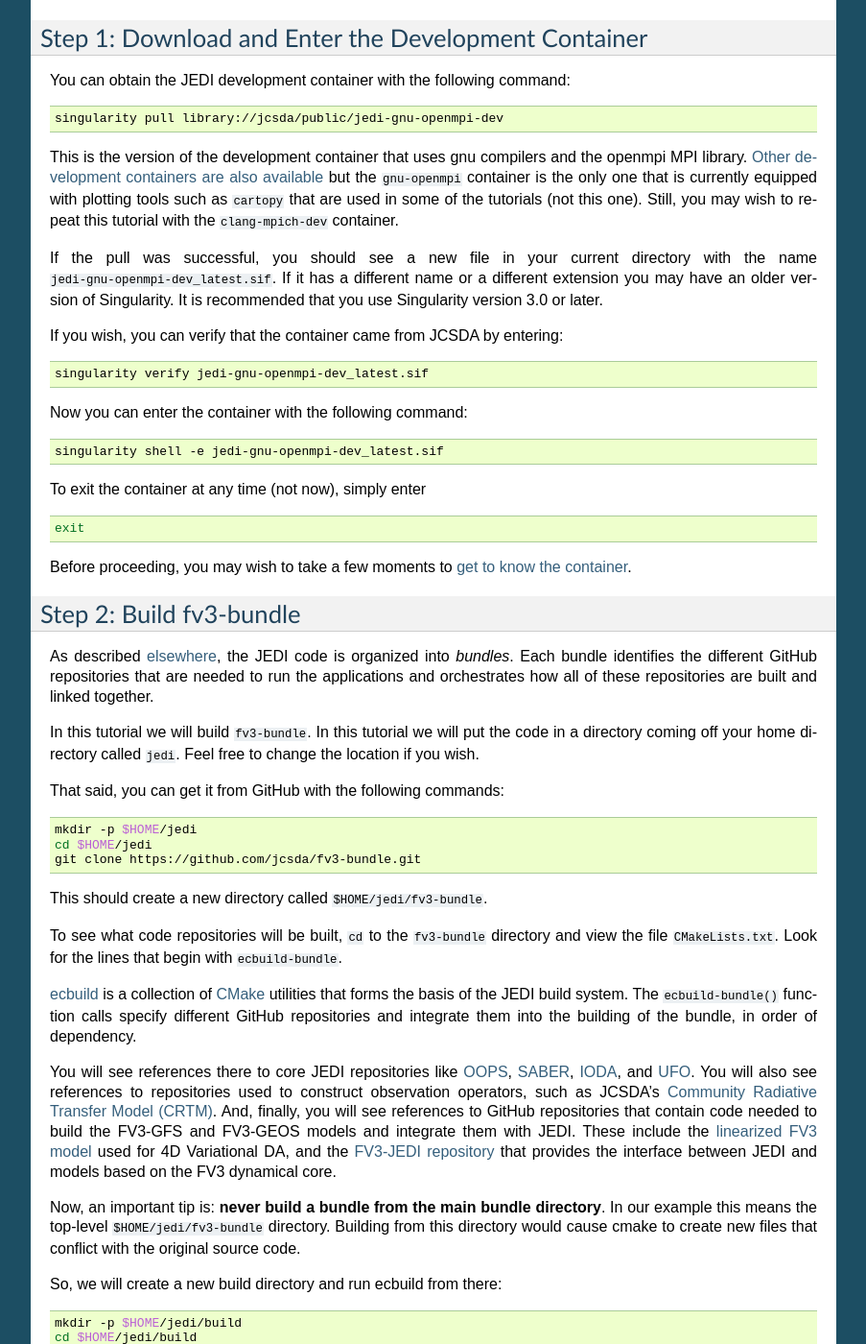
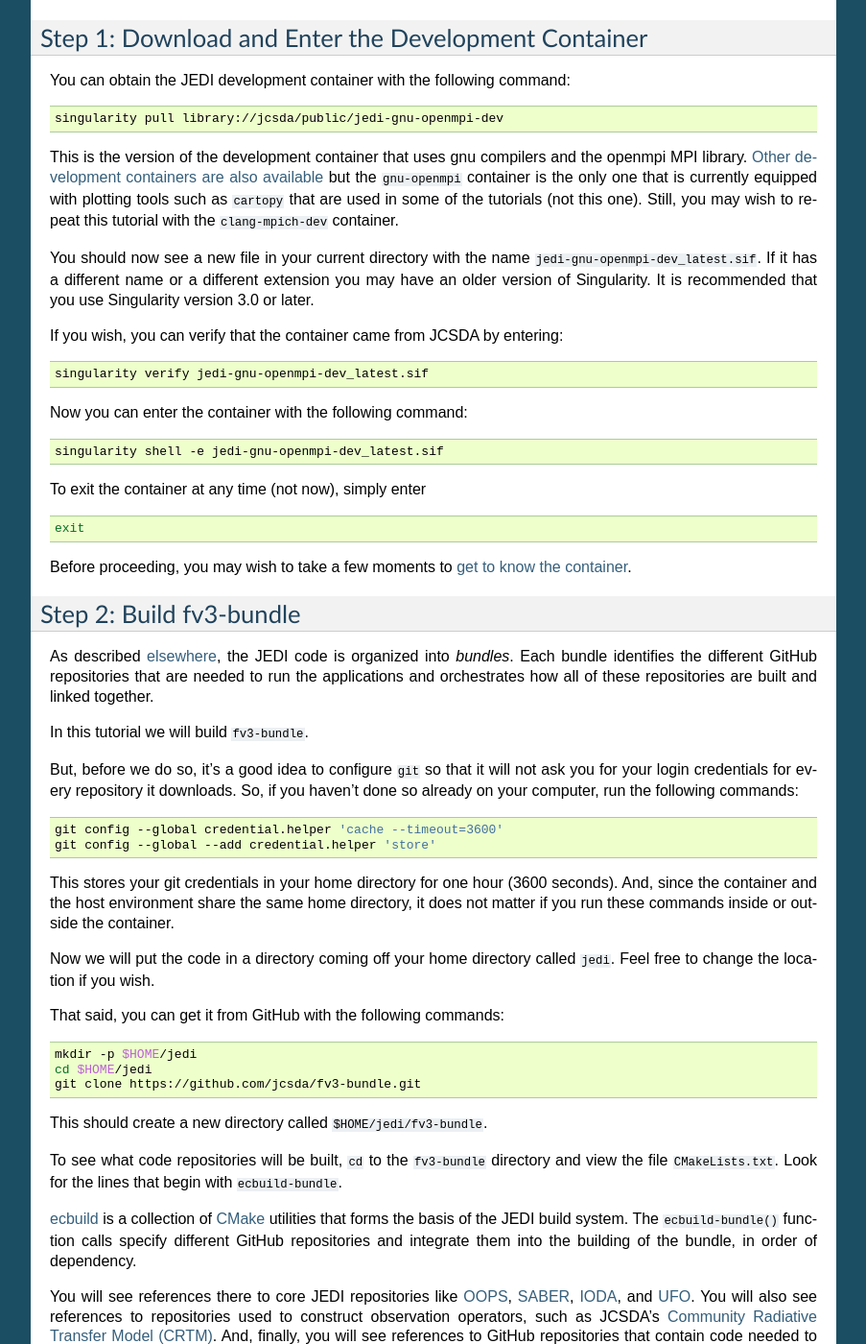
Before and after one commit to JCSDA/jedi-docs, a Sphinx documentation site: the page built from docs/learning/tutorials/level2/dev-container.rst, in a window 1280 px wide and 1400 px high, scrolled down 638 px. Shown: the whole window at 96% size, without its empty margins (198-1101 px from the left). Built offline with Sphinx 7.4.7, drawn with Linux system fonts in a browser that asks for light colours; some of the changed text lies outside the part shown.

Commit message:
reorganization

```diff
--- a/docs/learning/tutorials/index.rst
+++ b/docs/learning/tutorials/index.rst
@@ -15,7 +15,7 @@
 
 Another option is to use the Amazon cloud.  If you have an account on AWS (Amazon Web Services), then we provide a public Amazon Machine Image (AMI) called ``jcsda-jedi-tutorial`` (currently only available in the N. Virginia region, us-east-1).  This has Singularity version 3.5 pre-installed so you can just launch it and proceed to your tutorial of choice.  We recommend a node type with at least 8 vCPUS and at least 20 GB of memory such as c4.4xlarge or c5.4xlarge.
 
-This is a work in progress - we will continue to add new tutorials and revise existing tutorials as time goes on.  Most tutorials need not be done in sequential order, though some require pre-requisites.  You can choose what you wish to learn - some topics may be of interest to some users and developers and others may not. However, we do suggest that you start with :doc:`run JEDI in a Container <level1/run-jedi>` and :doc:`Building and Testing FV3-bundle <level1/dev-container>` in order to familiarize yourself with how to download and "enter" the brave new world of the JEDI container.
+This is a work in progress - we will continue to add new tutorials and revise existing tutorials as time goes on.  Most tutorials need not be done in sequential order, though some require pre-requisites.  You can choose what you wish to learn - some topics may be of interest to some users and developers and others may not. However, we do suggest that you start with :doc:`run JEDI in a Container <level1/run-jedi>` in order to familiarize yourself with how to download and "enter" the brave new world of the JEDI container.
 
 
 .. toctree::
--- a/docs/learning/tutorials/level1/index.rst
+++ b/docs/learning/tutorials/level1/index.rst
@@ -1,10 +1,11 @@
 ################
 Youngling Level
 ################
+
+For users who are eager to get started right away, with the latest release of JEDI pre-packaged in a convenient application container.
 
 .. toctree::
    :maxdepth: 2
 
    run-jedi
-   dev-container
    hofx_nrt
--- a/docs/learning/tutorials/level1/dev-container.rst
+++ b/docs/learning/tutorials/level2/dev-container.rst
@@ -14,7 +14,7 @@
 Overview
 --------
 
-In the :doc:`Run JEDI in a Container <run-jedi>` tutorial we used a version of an :doc:`application container <../../../using/jedi_environment/index>`.  This means that the container includes the compiled source code, ready to use.  The ``jedi-tutorial`` container comes pre-packaged with JEDI!
+In the :doc:`Run JEDI in a Container <../level1/run-jedi>` tutorial we used a version of an :doc:`application container <../../../using/jedi_environment/index>`.  This means that the container includes the compiled source code, ready to use.  The ``jedi-tutorial`` container comes pre-packaged with JEDI!
 
 But that's not the way most JEDI developers, and many users, use JEDI.  Instead, JEDI is set up so that users and developers have easy access to a version of the source code that they can download, build, and even modify themselves.  This encourages community members to make changes and potentially contribute to the project through :doc:`pull requests to the main JEDI repositories <../../../inside/practices/pullrequest>`.
 
@@ -35,7 +35,7 @@
 
 This is the version of the development container that uses gnu compilers and the openmpi MPI library.  :ref:`Other development containers are also available <available_containers>` but the ``gnu-openmpi`` container is the only one that is currently equipped with plotting tools such as ``cartopy`` that are used in some of the tutorials (not this one).  Still, you may wish to repeat this tutorial with the ``clang-mpich-dev`` container.
 
-If the pull was successful, you should see a new file in your current directory with the name ``jedi-gnu-openmpi-dev_latest.sif``.  If it has a different name or a different extension you may have an older version of Singularity.  It is recommended that you use Singularity version 3.0 or later.
+You should now see a new file in your current directory with the name ``jedi-gnu-openmpi-dev_latest.sif``.  If it has a different name or a different extension you may have an older version of Singularity.  It is recommended that you use Singularity version 3.0 or later.
 
 If you wish, you can verify that the container came from JCSDA by entering:
 
@@ -62,7 +62,18 @@
 
 As described :ref:`elsewhere <quick-start-build>`, the JEDI code is organized into *bundles*.  Each bundle identifies the different GitHub repositories that are needed to run the applications and orchestrates how all of these repositories are built and linked together.
 
-In this tutorial we will build ``fv3-bundle``.  In this tutorial we will put the code in a directory coming off your home directory called ``jedi``.   Feel free to change the location if you wish.
+In this tutorial we will build ``fv3-bundle``.
+
+But, before we do so, it's a good idea to configure ``git`` so that it will not ask you for your login credentials for every repository it downloads.   So, if you haven't done so already on your computer, run the following commands:
+
+.. code-block:: bash
+
+   git config --global credential.helper 'cache --timeout=3600'
+   git config --global --add credential.helper 'store'
+
+This stores your git credentials in your home directory for one hour (3600 seconds).  And, since the container and the host environment share the same home directory, it does not matter if you run these commands inside or outside the container.
+
+Now we will put the code in a directory coming off your home directory called ``jedi``.   Feel free to change the location if you wish.
 
 That said, you can get it from GitHub with the following commands:
 
@@ -159,3 +170,5 @@
 Running this gives you an appreciation for how thoroughly the JEDI code is :doc:`tested <../../../working-practices/testing>`.  The fv3-bundle has nearly 1000 tests but most of them take a fraction of a minute.  And this is only the Tier 1 tests - more computationally extensive higher-tier tests are run regularly with varying frequency.  These thoroughly test all the applications, functions, methods, class constructors, and other JEDI components.  As emphasized :doc:`elsewhere <../../../working-practices/reviewing-code>`, no code is added to JEDI unless there is a test to make sure that it is working and that it continues to work as the code evolves.
 
 If you still get test failures you may wish to consult the :doc:`FAQ <../../../FAQ/FAQ>`.
+
+A small clarification on the case of the development container; You built fv3-bundle while inside the container but since the container and host environment share the same home directory, you should still be able to access it outside of the container.  But, if you try to run any tests or applications from outside the container you'll find that they fail.  This is because, at run time as well as at compile time, the tests and applications need to link to the libraries and executables inside the container.
--- a/docs/learning/tutorials/level3/index.rst
+++ b/docs/learning/tutorials/level3/index.rst
@@ -2,4 +2,6 @@
 Knight Level
 ############
 
-Coming soon!
+For intrepid adventurers who are ready to dig into the JEDI code and become JEDI developers.
+
+Stay tuned for tutorials to come in this category.
```
Also changed, not shown: docs/learning/tutorials/level1/hofx_nrt.rst (+16 -26 lines), docs/learning/tutorials/level2/index.rst (+6 -1 lines).
